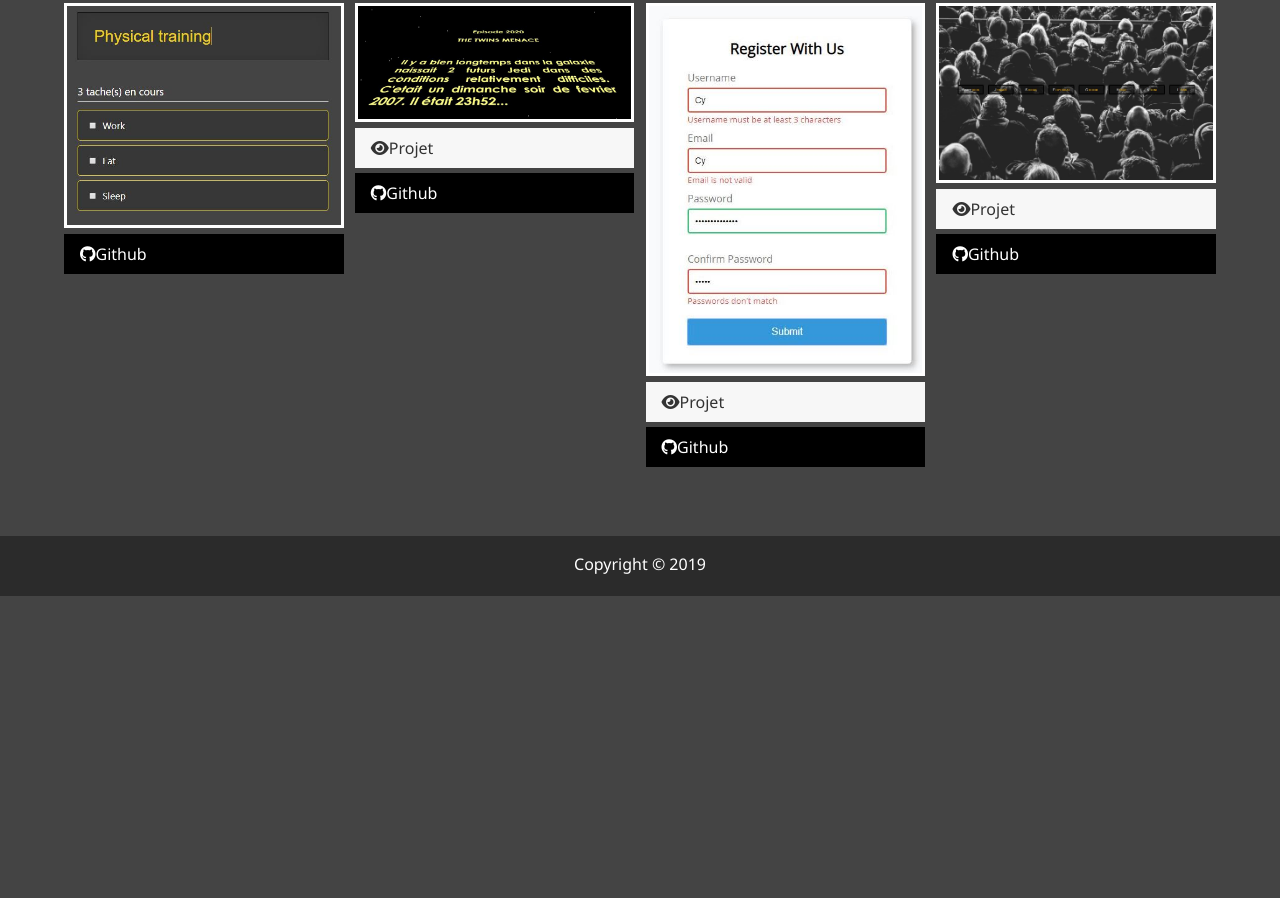
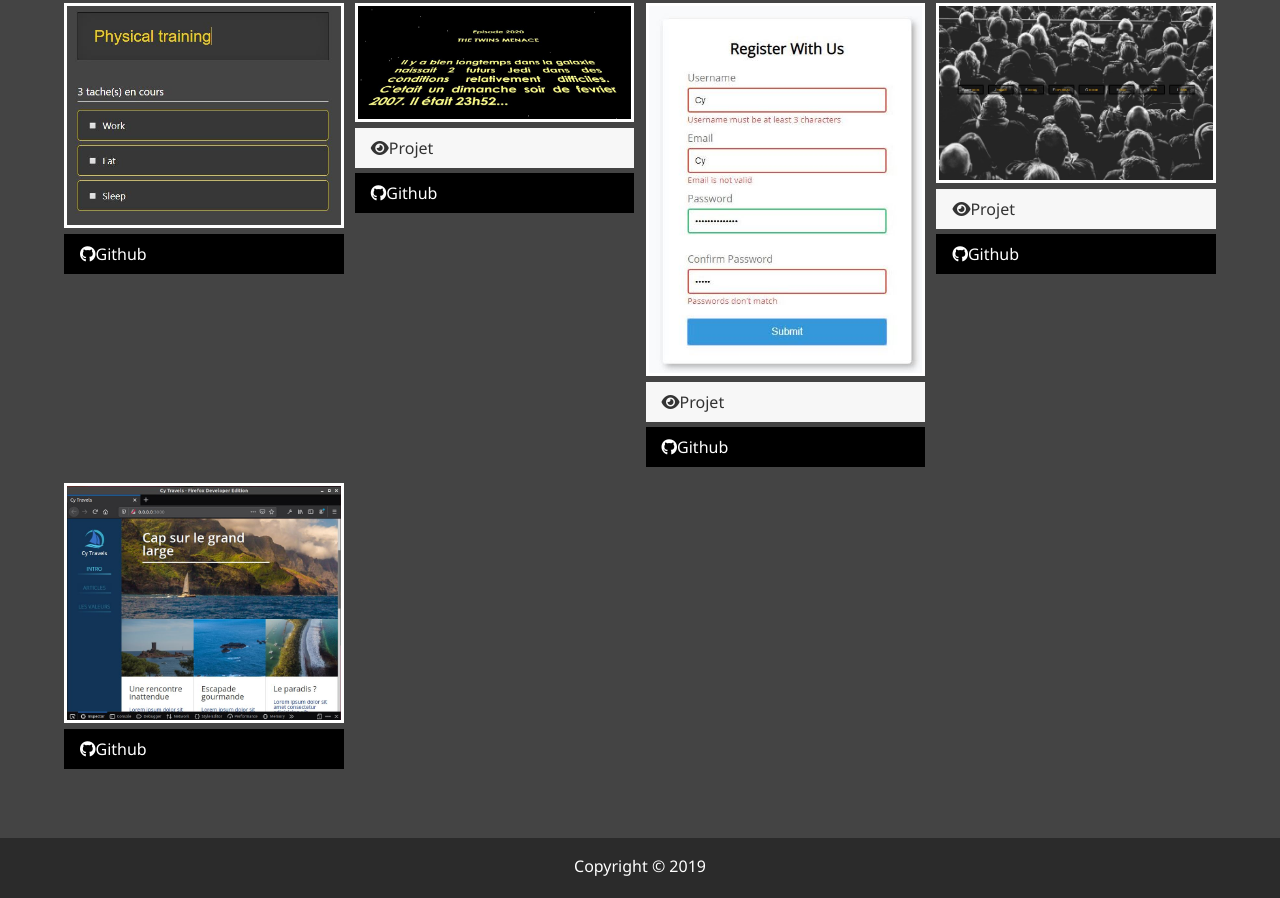
Before and after one commit to Cfy1010/CyModernPortfolio, a website: page dist/travail.html in a window 1280 px wide. Shown: the part 785-1683 px from the top of the page. Before the commit the page ends 1381 px from the top, so only its background shows below. Drawn offline with Linux system fonts and the light colour scheme.

Commit message:
add 1project

```diff
--- a/dist/travail.html
+++ b/dist/travail.html
@@ -107,6 +107,7 @@
               </a>
           </div>
 
+
           <div class="item">
               <a href="#!">
                   <img src="img/projects/project6.JPG" alt="Projet">
@@ -140,6 +141,17 @@
                   <i class="fab fa-github"></i>Github
               </a>
           </div>
+          <div class="item">
+              <a href="#!">
+                  <img src="img/projects/project11.jpg" alt="Projet">
+              </a>
+              <!-- <a href="#" class="btn-light">
+                  <i class="fas fa-eye"></i>Projet
+              </a> -->
+              <a href="https://github.com/Cfy1010/WP-CyTravels" class="btn-dark">
+                  <i class="fab fa-github"></i>Github
+              </a>
+          </div>
 
         </div>
     </main>
```
Also changed, not shown: dist/img/projects/project11.jpg (added).
